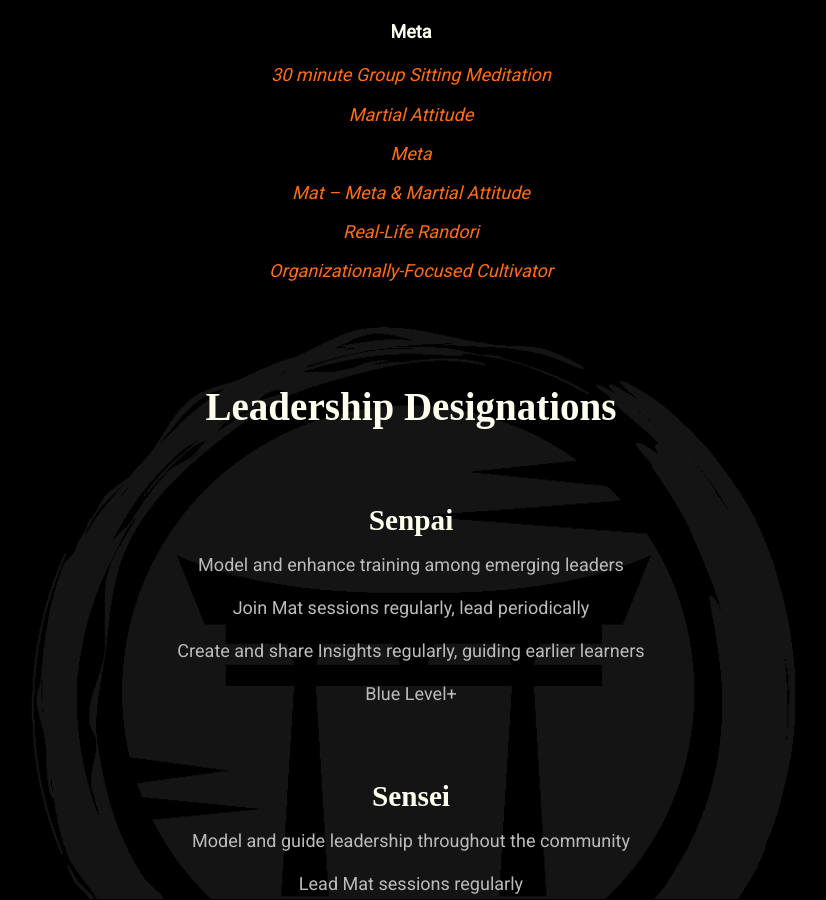
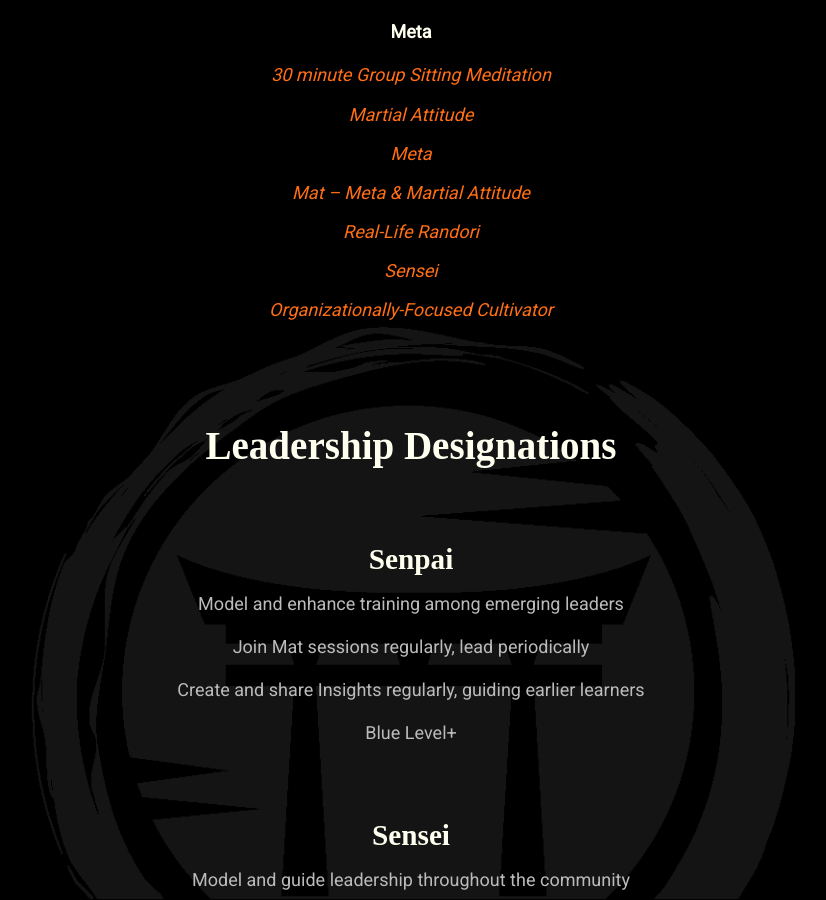
Before and after one commit to mindset-dojo/mindset-dojo.github.io, a Jekyll site: the page built from program.md, in a window 1280 px wide and 900 px high, scrolled down 4080 px. Shown: the whole window, without its empty margins (229-1055 px from the left). Built offline with Jekyll 4.4.1, drawn with Linux system fonts in a browser that asks for light colours; some web fonts are replaced.

Commit message:
feat(program): add sensei form to black level.

```diff
--- a/_data/sections/program.yaml
+++ b/_data/sections/program.yaml
@@ -161,6 +161,8 @@ sections:
               url: /forms/mat/
             - label: Real-Life Randori
               url: /forms/randori/
+            - label: Sensei
+              url: /forms/sensei/
             - label: Organizationally-Focused Cultivator
               url: /forms/organizationally-focused-cultivator/
   - type: designations
```
